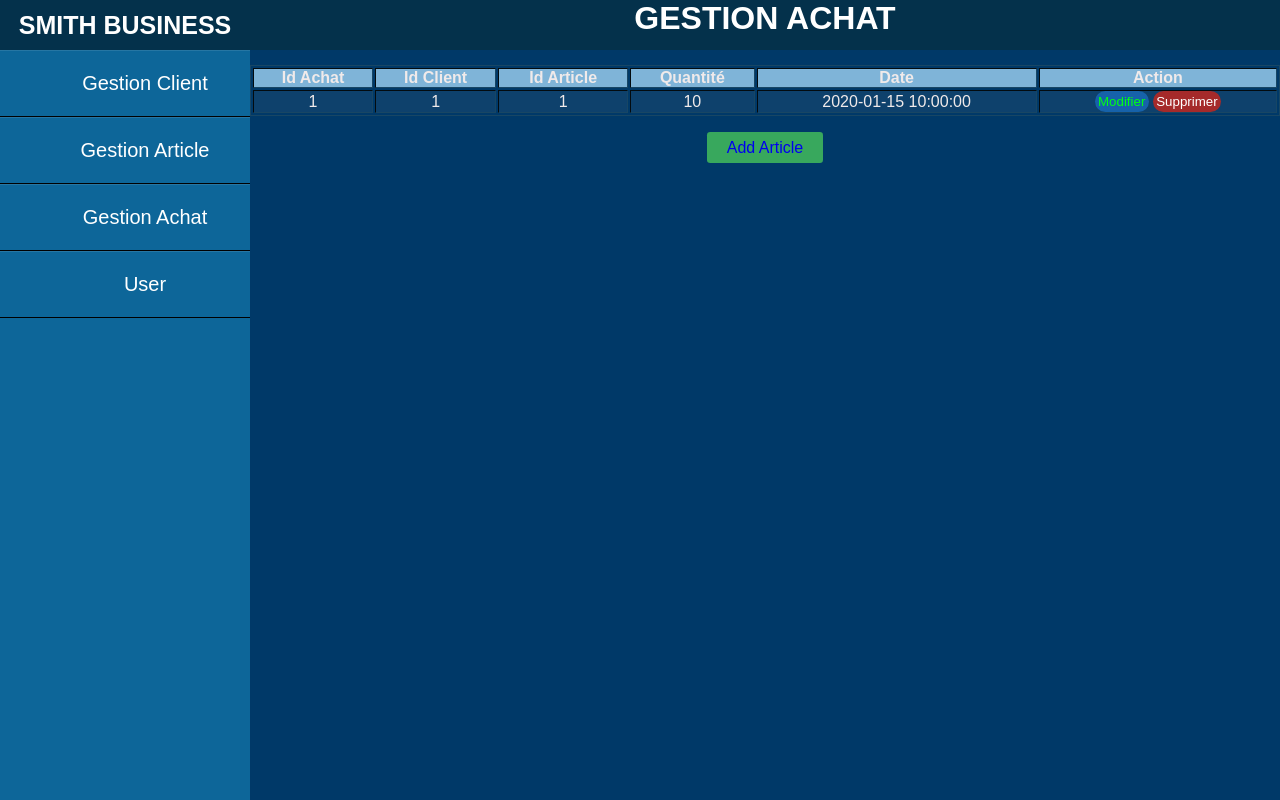
After one commit to carlsmith2000/Smith_Entreprise, a PHP site: page /homeAchat.php in a window 1280 px wide. The commit adds this page. Run offline with PHP 8.4, Linux system fonts and the light colour scheme; tables that the repository leaves empty or names only in its code hold one stand-in row (values such as "Sample post").

```diff
--- a/assets/css/headerStyle.css
+++ b/assets/css/headerStyle.css
@@ -15,7 +15,8 @@ body{
     height: 100%;
 }
 .sidebar header{
-    font-size: 22px;
+    font-size: 25px;
+    font-weight: 700;
     color: white;
     text-align: center;
     line-height: 50px;
--- a/assets/css/style.css
+++ b/assets/css/style.css
@@ -77,6 +77,21 @@ h1{
     border: none;
     outline: none;
     border-radius: 1.5rem;
+}
+label{
+    color: white;
+    margin-bottom: .5rem;
+}
+.gestionA{
+    font-weight: 800;
+    font-size: 2rem;
+    color: white;
+    background-color: rgb(4, 49, 75);
+    height: 50px;
+}
+.txt_input div{
+    display: flex;
+    flex-direction: column;
 }
 .addClient{
     background: rgb(56, 168, 93);
--- a/class/SmithEntreprise/ControleurSmithEntreprise.class.php
+++ b/class/SmithEntreprise/ControleurSmithEntreprise.class.php
@@ -5,12 +5,16 @@
             $this->updateArticle($id, $nom, $description, $prix);
         }
 
+        public function updateAchats($id_achat, $id_client, $id_article, $quantite, $date){
+            $this->updateAchat($id_achat, $id_client, $id_article, $quantite, $date);
+        }
+
         public function insertIntoArticles($nom, $description, $prix){
             $this-> insertIntoArticle( $nom, $description, $prix);
         }
 
-        public function insertIntoAchats($id_achat, $id_client, $id_article, $quantite, $date){
-            $this-> insertIntoAchat($id_achat, $id_client, $id_article, $quantite, $date);
+        public function insertIntoAchats($id_client, $id_article, $quantite, $date){
+            $this-> insertIntoAchat( $id_client, $id_article, $quantite, $date);
         }
 
         public function insertIntoClients($nom, $prenom, $adresse, $codepostal, $ville, $pays, $telephone){
--- a/class/SmithEntreprise/ModelSmithEntreprise.class.php
+++ b/class/SmithEntreprise/ModelSmithEntreprise.class.php
@@ -39,7 +39,7 @@
          // INSETION DANS LA TABLE ACHAT
 
          protected function insertIntoAchat($id_client, $id_article, $quantite, $date){
-            $sql = " INSERT INTO achats (id_achat, id_client, id_article, quantite, date) VALUES (?, ?, ?, ?); ";
+            $sql = " INSERT INTO achats (id_client, id_article, quantite, date) VALUES (?, ?, ?, ?); ";
             $stm = $this->getConnection()->prepare($sql);
             $stm->execute([$id_client, $id_article, $quantite, $date]);
         }
@@ -127,6 +127,11 @@
         // SUPPRESSION DES DONNEES DANS LA TABLE CLIENT
 
         public function deleteClient($id){
+
+            $sql = "DELETE FROM achats WHERE id_client = ?";
+            $stm = $this->getConnection()->prepare($sql);
+            $stm->execute([$id]);
+
             $sql = "DELETE FROM clients WHERE numero = ?";
             $stm = $this->getConnection()->prepare($sql);
             $stm->execute([$id]);
--- a/header.php
+++ b/header.php
@@ -16,7 +16,7 @@
         <ul>
             <li><a href="./homeClient.php">Gestion Client</a></li>
             <li><a href="./homeArticle.php">Gestion Article</a></li>
-            <li><a href="#">Gestion Achat</a></li>
+            <li><a href="./homeAchat.php">Gestion Achat</a></li>
             <li><a href="#">User</a></li>
         </ul>
     </div>
--- /dev/null
+++ b/homeAchat.php
@@ -0,0 +1,108 @@
+<?php
+include('./autoLoader/autoLoader.php');
+include_once("./header.php");
+
+$viewSmithEntreprise = new ViewSmithEntreprise();
+
+$controleurSmithEntreprise = new ControleurSmithEntreprise();
+if (isset($_POST['valider'])) {
+
+    $controleurSmithEntreprise->insertIntoAchats(
+        $_POST['idClient'],
+        $_POST['idArticle'],
+        $_POST['quantite'],
+        $_POST['date']
+    );
+}
+?>
+
+<!DOCTYPE html>
+<html lang="en">
+
+<head>
+    <link rel="stylesheet" href="./assets/css/headerStyle.css">
+    <link rel="stylesheet" href="./assets/css/style.css">
+    <title>GESTION | ACHAT</title>
+</head>
+
+<body class="bdyc">
+    <?php
+
+    $allArticles = $viewSmithEntreprise->allArticles();
+    $allClients = $viewSmithEntreprise->allClients();
+    $allAchats = $viewSmithEntreprise->allAchats();
+
+    ?>
+    <div>
+        <p class="gestionA">
+            GESTION ACHAT
+        </p>
+
+        <table border="1">
+
+            <thead>
+                <tr>
+                    <th>Id Achat</th>
+                    <th>Id Client</th>
+                    <th>Id Article</th>
+                    <th>Quantité</th>
+                    <th>Date</th>
+                    <th>Action</th>
+                </tr>
+            </thead>
+
+            <tbody>
+                <?php
+                foreach ($allAchats as $achat) {
+                ?>
+                    <tr class="color">
+                        <td>
+                            <?= $achat->id_achat ?>
+                        </td>
+
+                        <td>
+                            <?= $achat->id_client ?>
+                        </td>
+
+                        <td>
+                            <?= $achat->id_article  ?>
+                        </td>
+
+                        <td>
+                            <?= $achat->quantite ?>
+                        </td>
+
+                        <td>
+                            <?= $achat->date ?>
+                        </td>
+
+                        <td>
+                            <form action="./ModifierAchat.php" method="POST">
+                                <input type="hidden" value="<?= $achat->id_achat ?> " name="idAchat">
+                                <input class="btAct" type="submit" value="Modifier" name="action">
+                                <input class="btAct1" type="submit" value="Supprimer" name="action">
+                            </form>
+                        </td>
+                    </tr>
+                <?php
+                }
+                ?>
+            </tbody>
+
+        </table>
+    </div>
+    <?php
+
+    ?>
+    <center>
+        <div class="addClient">
+            <div>
+                <a class="a" href="./AjouterAchat.php">Add Article</a>
+            </div>
+        </div>
+    </center>
+
+</body>
+
+
+</html>
```
Also changed, not shown: AjouterAchat.php (+32 -4 lines), AjouterArticle.php (+12 -3 lines), AjouterClient.php (+23 -2 lines), ModifierAchat.php (added, +129 -0 lines), ModifierArticle.php (+16 -4 lines), ModifierClient.php (+26 -0 lines), fileVendeur/client/SupprimerClient.php (deleted).
